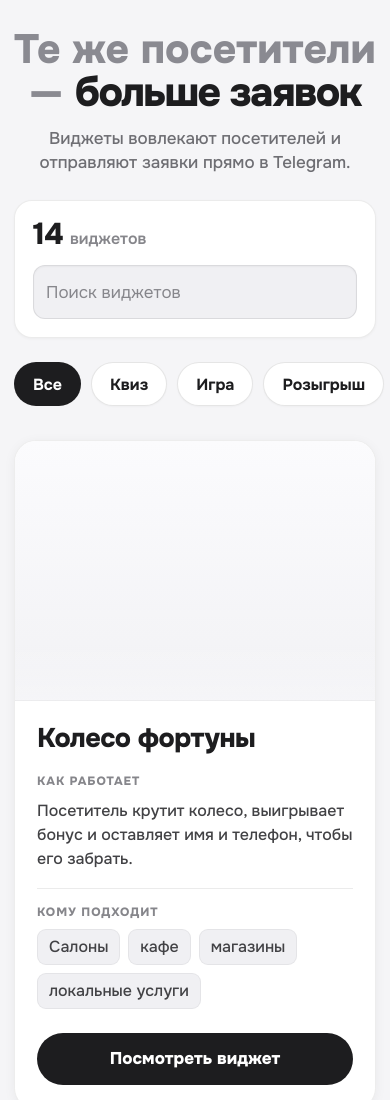
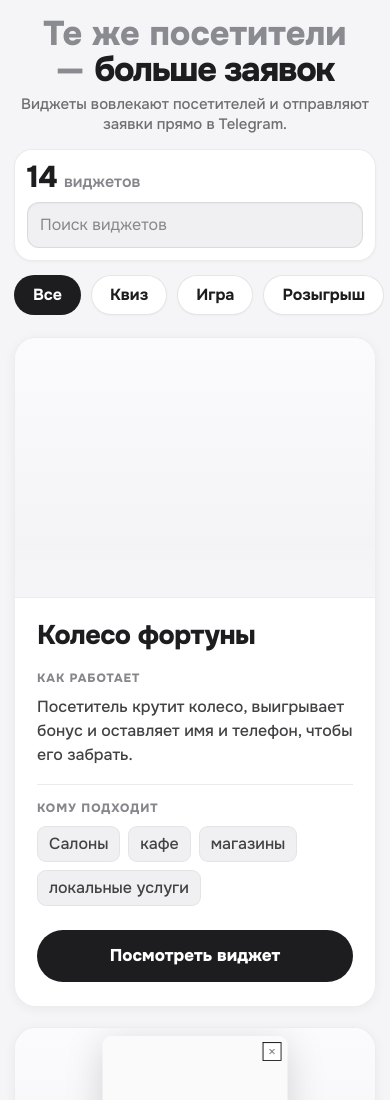
Before and after one commit to widgets0/widgets0, a plain HTML site: page gallery/index.html in a window 390 px wide. Shown: the top 1100 px of the page. Drawn offline with nearby package versions, Linux system fonts and the light colour scheme.

Commit message:
Tighten gallery spacing

```diff
--- a/gallery/index.html
+++ b/gallery/index.html
@@ -902,16 +902,16 @@
 
     .gallery-page {
       width: min(1180px, calc(100% - 48px));
-      padding: 76px 0 110px;
+      padding: 42px 0 86px;
     }
 
     .gallery-hero {
       max-width: 820px;
-      margin: 0 auto 52px;
+      margin: 0 auto 28px;
     }
 
     .gallery-hero h1 {
-      font-size: clamp(48px, 7vw, 76px);
+      font-size: clamp(44px, 6vw, 64px);
       line-height: 1.03;
       font-weight: 800;
       letter-spacing: -0.045em;
@@ -925,19 +925,19 @@
 
     .gallery-hero p {
       max-width: 690px;
-      margin-top: 26px;
+      margin-top: 14px;
       color: var(--muted);
-      font-size: clamp(19px, 2vw, 23px);
-      line-height: 1.48;
+      font-size: clamp(18px, 1.7vw, 21px);
+      line-height: 1.42;
       font-weight: 500;
       text-wrap: pretty;
     }
 
     .gallery-toolbar {
       grid-template-columns: 1fr minmax(260px, 430px);
-      gap: 24px;
-      margin-bottom: 36px;
-      padding: 20px 26px;
+      gap: 20px;
+      margin-bottom: 22px;
+      padding: 16px 22px;
       border: 1px solid var(--border);
       border-radius: 18px;
       background: #fff;
@@ -958,7 +958,7 @@
     }
 
     .gallery-search {
-      min-height: 54px;
+      min-height: 48px;
       border: 1px solid rgba(0,0,0,.09);
       border-radius: 12px;
       background: #f0f0f3;
@@ -978,11 +978,11 @@
 
     .gallery-tabs {
       gap: 12px;
-      margin-bottom: 44px;
+      margin-bottom: 24px;
     }
 
     .gallery-tab {
-      min-height: 44px;
+      min-height: 40px;
       padding: 0 20px;
       border: 1px solid rgba(0,0,0,.1);
       border-radius: 999px;
@@ -1240,31 +1240,31 @@
     @media (max-width: 720px) {
       .gallery-page {
         width: min(100% - 28px, 1180px);
-        padding: 28px 0 64px;
+        padding: 16px 0 48px;
       }
 
       .gallery-hero {
-        margin-bottom: 26px;
+        margin-bottom: 14px;
       }
 
       .gallery-hero h1 {
-        font-size: clamp(36px, 10.5vw, 48px);
+        font-size: clamp(31px, 8.8vw, 40px);
         line-height: 1.04;
         letter-spacing: -0.04em;
       }
 
       .gallery-hero p {
         max-width: 360px;
-        margin-top: 14px;
-        font-size: 17px;
-        line-height: 1.38;
+        margin-top: 8px;
+        font-size: 15px;
+        line-height: 1.32;
       }
 
       .gallery-toolbar {
         grid-template-columns: 1fr;
-        gap: 16px;
-        padding: 18px;
-        margin-bottom: 24px;
+        gap: 10px;
+        padding: 12px;
+        margin-bottom: 14px;
         border-radius: 18px;
       }
 
@@ -1273,15 +1273,15 @@
       }
 
       .gallery-search {
-        min-height: 54px;
-        font-size: 17px;
+        min-height: 46px;
+        font-size: 16px;
       }
 
       .gallery-tabs {
         flex-wrap: nowrap;
         justify-content: flex-start;
         gap: 10px;
-        margin: 0 -14px 28px;
+        margin: 0 -14px 16px;
         padding: 0 14px 6px;
         overflow-x: auto;
         scrollbar-width: none;
@@ -1294,7 +1294,7 @@
 
       .gallery-tab {
         flex: 0 0 auto;
-        min-height: 44px;
+        min-height: 40px;
         padding: 0 18px;
         font-size: 16px;
       }
```
